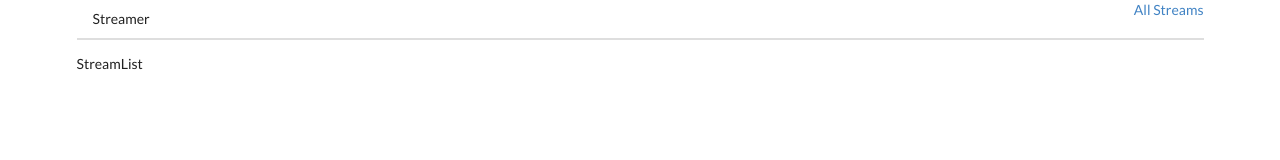
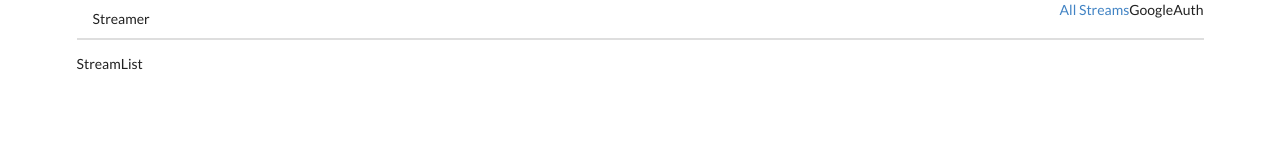
Before and after one commit to bmokriev/Strams-app, a React (Create React App) app in the folder client/: page / in a window 1280 px wide. Shown: the top 160 px of the page. Built offline with nearby package versions, Linux system fonts and the light colour scheme.

Commit message:
Connecting GAuth comp to Header

```diff
--- /dev/null
+++ b/client/src/components/GoogleAuth.js
@@ -0,0 +1,9 @@
+import React, { Component } from 'react';
+
+export class GoogleAuth extends Component {
+  render() {
+    return <div>GoogleAuth</div>;
+  }
+}
+
+export default GoogleAuth;
--- a/client/src/components/Header.js
+++ b/client/src/components/Header.js
@@ -1,5 +1,6 @@
 import React from 'react';
 import { Link } from 'react-router-dom';
+import GoogleAuth from './GoogleAuth';
 
 const Header = () => {
   return (
@@ -11,6 +12,7 @@ const Header = () => {
         <Link to="/" className="/">
           All Streams
         </Link>
+        <GoogleAuth />
       </div>
     </div>
   );
```
